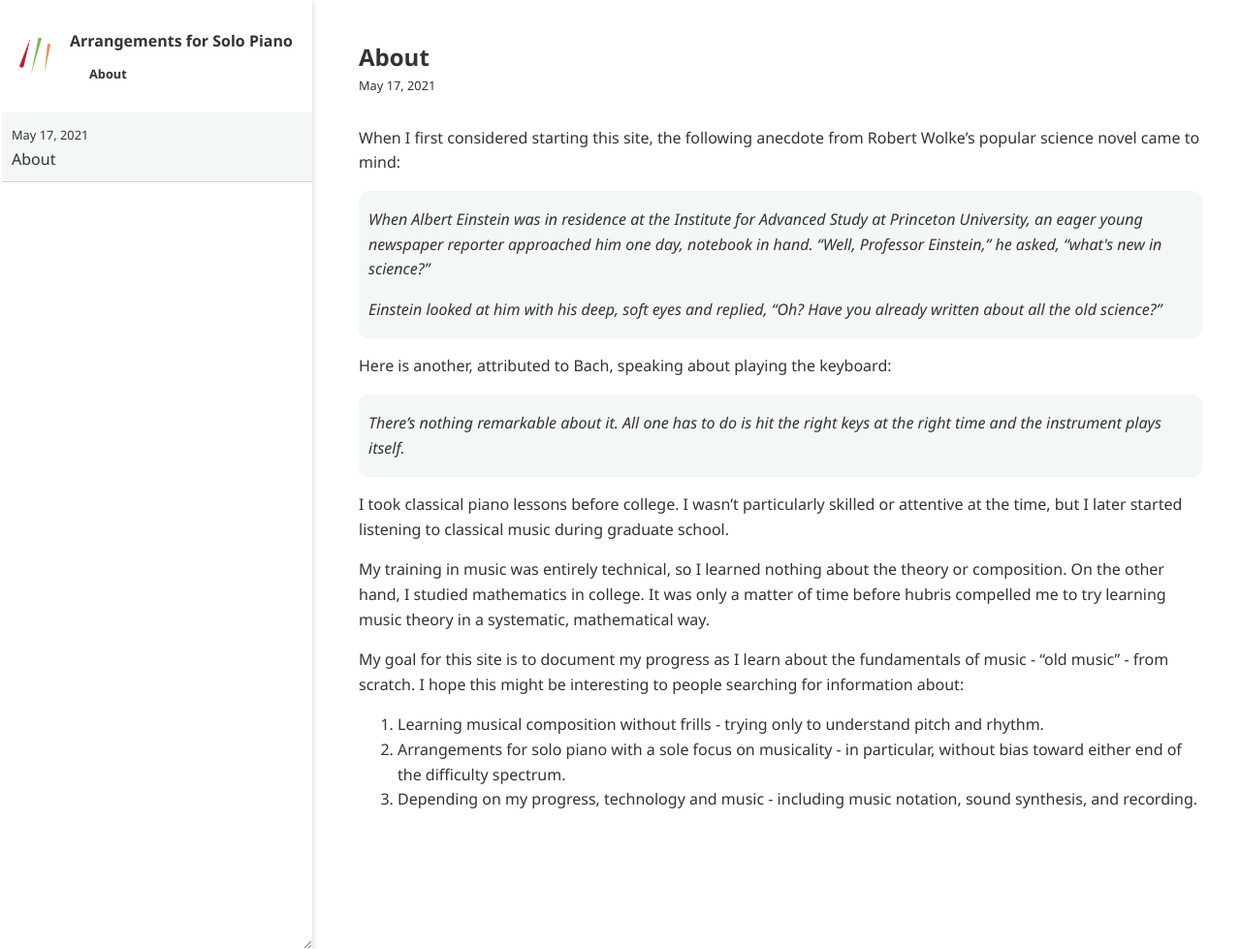
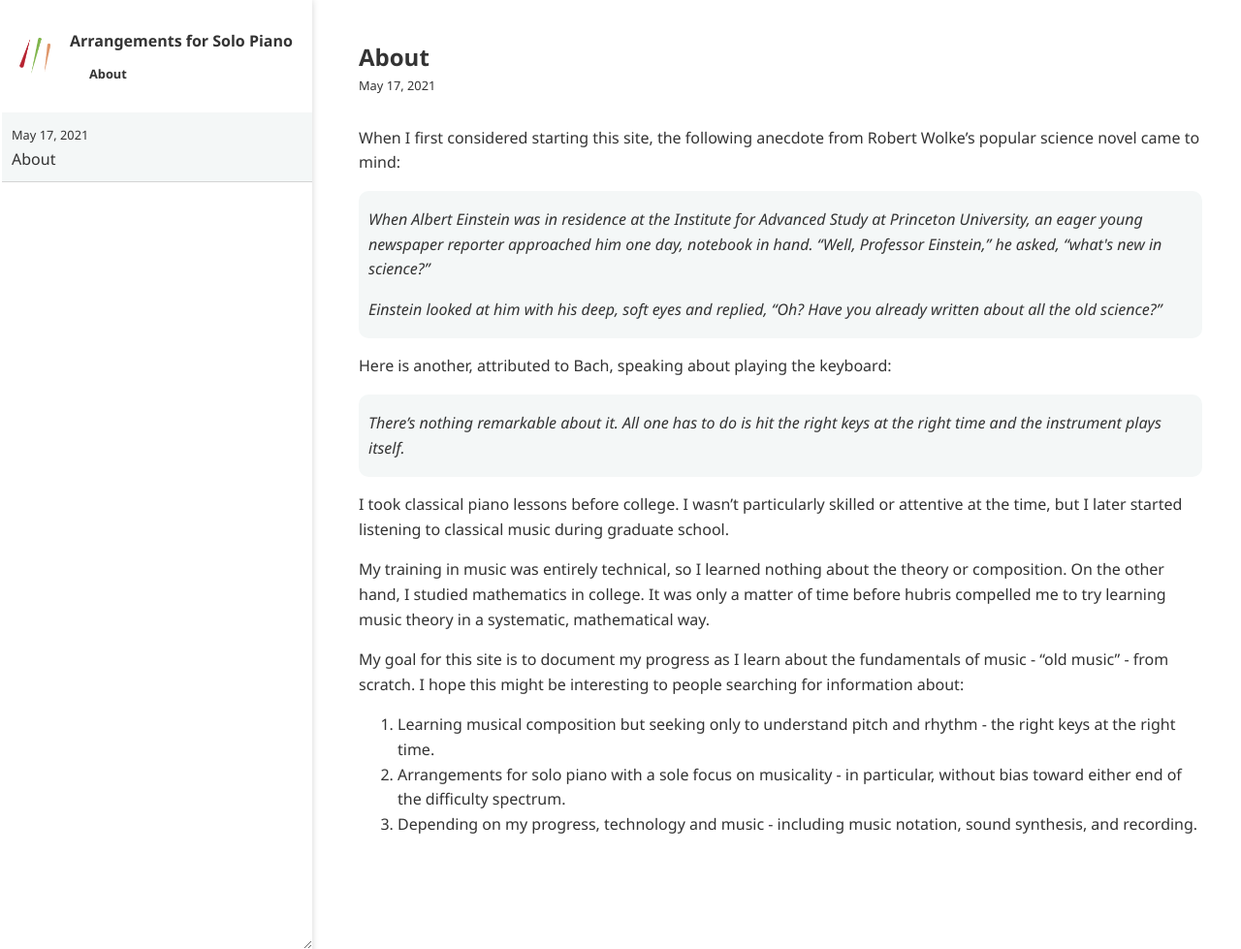
Before and after one commit to ansyblenetwork/arrpiano, a Jekyll site: the page built from _posts/2021-05-17-about.md, in a window 1280 px wide and 979 px high. Shown: the whole window at 97% size. Built offline with Jekyll 4.4.1, drawn with Linux system fonts in a browser that asks for light colours.

Commit message:
Update 2021-05-17-about.md

```diff
--- a/_posts/2021-05-17-about.md
+++ b/_posts/2021-05-17-about.md
@@ -22,6 +22,6 @@ My training in music was entirely technical, so I learned nothing about the theo
 
 My goal for this site is to document my progress as I learn about the fundamentals of music - "old music" - from scratch. I hope this might be interesting to people searching for information about:
 
-1. Learning musical composition without frills - trying only to understand pitch and rhythm.
+1. Learning musical composition but seeking only to understand pitch and rhythm - the right keys at the right time.
 2. Arrangements for solo piano with a sole focus on musicality - in particular, without bias toward either end of the difficulty spectrum.
 3. Depending on my progress, technology and music - including music notation, sound synthesis, and recording.
```
